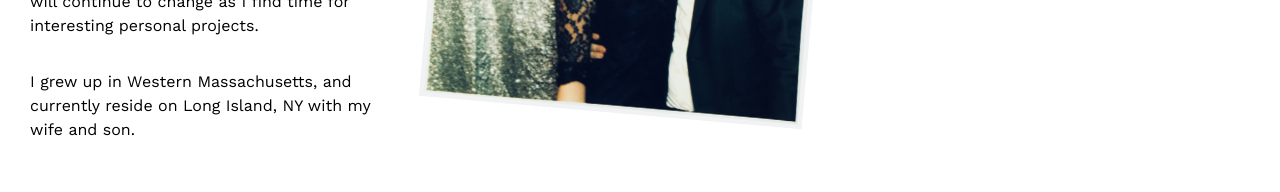
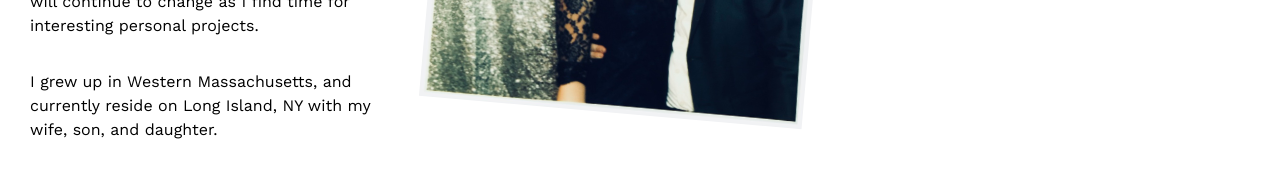
Before and after one commit to davemoz/davemozdotdev, a Next.js app: page /about in a window 1280 px wide. Shown: the part 381-573 px from the top of the page. Built offline with nearby package versions, Linux system fonts and the light colour scheme.

Commit message:
Update config; Update bio

```diff
--- a/app/about/page.tsx
+++ b/app/about/page.tsx
@@ -32,7 +32,7 @@ const About = () => {
           </p>
           <p className={styles.paragraph}>
             I grew up in Western Massachusetts, and currently reside on Long
-            Island, NY with my wife and son.
+            Island, NY with my wife, son, and daughter.
           </p>
         </div>
         <div className={styles.image_container}>
--- a/next.config.js
+++ b/next.config.js
@@ -27,7 +27,6 @@ const nextConfig = {
       },
     ],
   },
-  pageExtensions: ["ts", "tsx", "js", "jsx", "md", "mdx"],
   turbopack: {},
   // webpack: (config, options) => {
   //   return config;
```
